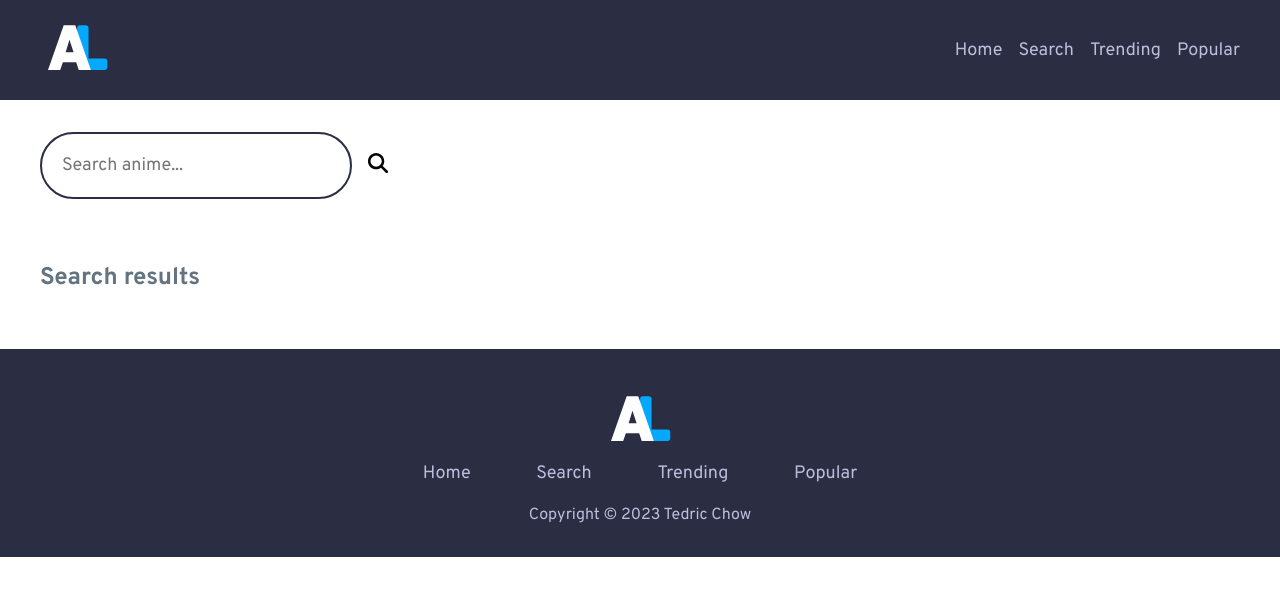
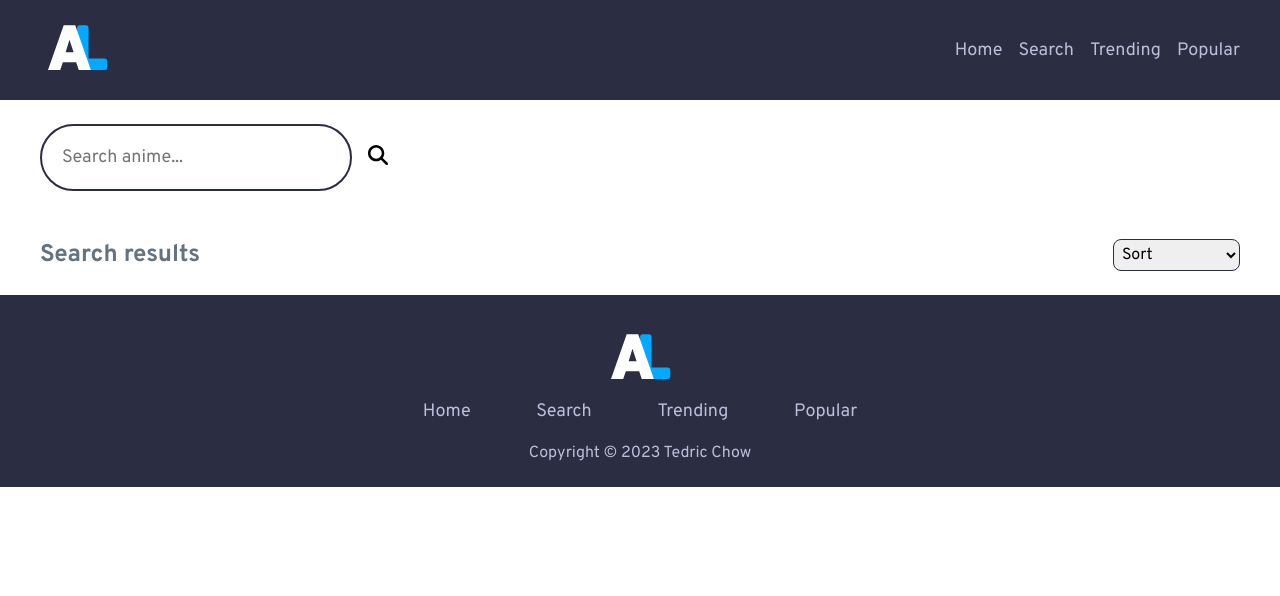
Before and after one commit to tedricc/anime-search-project, a plain HTML site: page res.html in a window 1280 px wide. Drawn offline with Linux system fonts and the light colour scheme; no server answers.

Commit message:
add filters

```diff
--- a/res.html
+++ b/res.html
@@ -82,7 +82,16 @@
     <section id="results">
       <div class="container">
         <div class="row">
-          <h2 class="subtitle">Search results</h2>
+          <div class="results__header">
+            <h2 class="subtitle">Search results</h2>
+            <select name="" id="filter" onchange="filterAnime(event)">
+              <option value="" disabled selected>Sort</option>
+              <option value="new">New to old</option>
+              <option value="old">Old to new</option>
+              <option value="trending">Trending now</option>
+              <option value="popular">Popular</option>
+            </select>
+          </div>
           <div class="results__loading">
             <i class="fas fa-spinner"></i>
           </div>
--- a/res.js
+++ b/res.js
@@ -32,6 +32,49 @@ async function search(event) {
   await main();
 }
 
+// filter function
+
+async function filterAnime(event) {
+  let data = await getData()
+  if (event.target.value === "new") {
+    resultsList.innerHTML = data.data.Page.media
+      .sort((a, b) => b.startDate.year - a.startDate.year)
+      .map((res) => {
+        return animeHTML(res);
+      })
+      .join("");
+
+    console.log(data.data.Page.media);
+  } else if (event.target.value === "old") {
+    resultsList.innerHTML = data.data.Page.media
+      .sort((a, b) => a.startDate.year - b.startDate.year)
+      .map((res) => {
+        return animeHTML(res);
+      })
+      .join("");
+
+    console.log(data.data.Page.media);
+  } else if (event.target.value === "trending") {
+    resultsList.innerHTML = data.data.Page.media
+      .sort((a, b) => b.trending - a.trending)
+      .map((res) => {
+        return animeHTML(res);
+      })
+      .join("");
+
+    console.log(data.data.Page.media);
+  } else if (event.target.value === "popular") {
+    resultsList.innerHTML = data.data.Page.media
+      .sort((a, b) => b.popularity - a.popularity)
+      .map((res) => {
+        return animeHTML(res);
+      })
+      .join("");
+
+    console.log(data.data.Page.media);
+  }
+}
+
 // converts data into html
 
 function animeHTML(res) {
@@ -47,10 +90,7 @@ function animeHTML(res) {
   `;
 }
 
-// runs immediately using index.html search term
-
-async function main() {
-  loading.classList.add("loading");
+async function getData() {
   // Here we define our query as a multi-line string
   const query = `
     query ($id: Int, $page: Int, $perPage: Int, $search: String) {
@@ -73,6 +113,11 @@ async function main() {
                 trending
                 description
                 siteUrl
+                startDate {
+                  year
+                  month
+                  day
+                }
             }
         }
     }
@@ -103,6 +148,12 @@ async function main() {
   // Make the HTTP Api request
   let data = await fetch(url, options).then(handleResponse).catch(handleError);
 
+  return data;
+}
+
+async function main() {
+  loading.classList.add("loading");
+  let data = await getData();
   loading.classList.remove("loading");
 
   resultsList.innerHTML = data.data.Page.media
--- a/style.css
+++ b/style.css
@@ -29,7 +29,6 @@ button {
 
 .subtitle {
   color: #647380;
-  margin-bottom: 24px;
 }
 
 .anime__list {
@@ -71,7 +70,7 @@ button {
 }
 
 .container {
-  padding: 32px 32px;
+  padding: 24px 24px;
 }
 
 .row {
@@ -221,6 +220,23 @@ nav {
 
 /* ----------------------------------------------------------------------------------------------------------------------- */
 
+/* results section */
+
+.results__header {
+  display: flex;
+  align-items: center;
+  justify-content: space-between;
+}
+
+#filter {
+  font-size: 16px;
+  border-radius: 8px;
+  padding: 4px 4px;
+  border-color: #2b2d42;
+}
+
+/* ----------------------------------------------------------------------------------------------------------------------- */
+
 /* footer section */
 
 footer {
@@ -298,8 +314,17 @@ footer {
     display: block;
   }
 
+  .header__container {
+    padding: 20px;
+  }
+
   .search__box {
     padding-right: 20px;
+  }
+
+  .results__header {
+    flex-direction: column;
+    align-items: flex-start;
   }
 
   .footer__link--list {
```
Also changed, not shown: index.js (+10 -0 lines).
